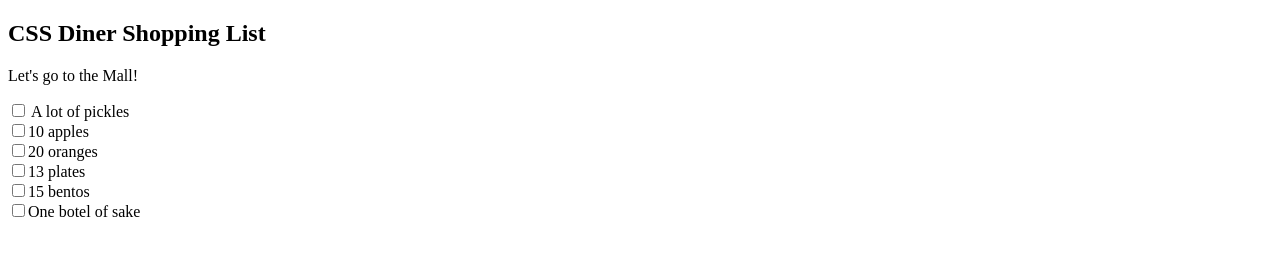
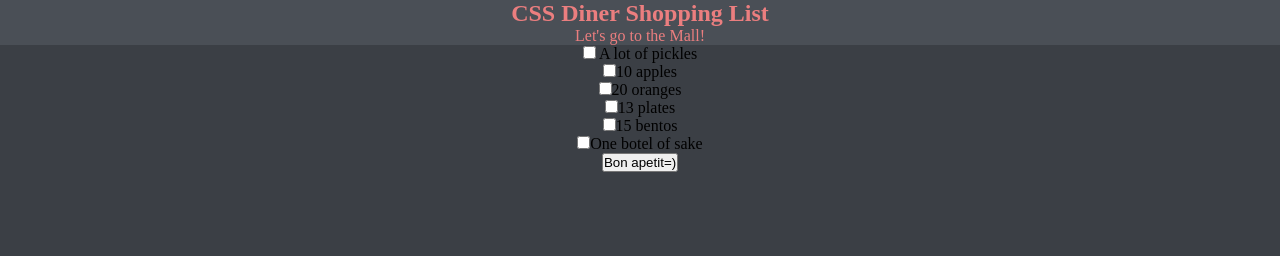
Before and after one commit to sposibb/lessons5_list, a plain HTML site: page index.html in a window 1280 px wide. Drawn offline with Linux system fonts and the light colour scheme; files that its build step writes are made by us from their sources.

Commit message:
add color for all block

```diff
--- a/css/style.css
+++ b/css/style.css
@@ -1 +1,5 @@
-*{transition: all .1s ease-in;}
+*{transition: all .1s ease-in; padding: 0; margin: 0;}
+body {
+    background-color: #3B3F45;
+    text-align: center;
+}
--- a/index.html
+++ b/index.html
@@ -5,13 +5,13 @@
     <meta charset="UTF-8">
     <meta http-equiv="X-UA-Compatible" content="IE=edge">
     <meta name="viewport" content="width=device-width, initial-scale=1.0">
-    <link rel="stylesheet" href="style.css">
+    <link rel="stylesheet" href="css/style.css">
     <title>CSS Diner Shopping List</title>
 </head>
 
 <body>
     <header>
-        <nav>
+        <nav style="color:#EB7E7F; background-color: #4A4F56">
             <h1>CSS Diner Shopping List</h1>
             <p>Let's go to the Mall!</p>
         </nav>
@@ -28,6 +28,7 @@
             </div>
             <div> <label for="botel_of_sake"><input type="checkbox" name="botel_of_sake" id="botel_of_sake"
                         value="botel_of_sake">One botel of sake</label></div>
+            <input type="button" value="Bon apetit=)">
         </section>
     </header>
 
```
